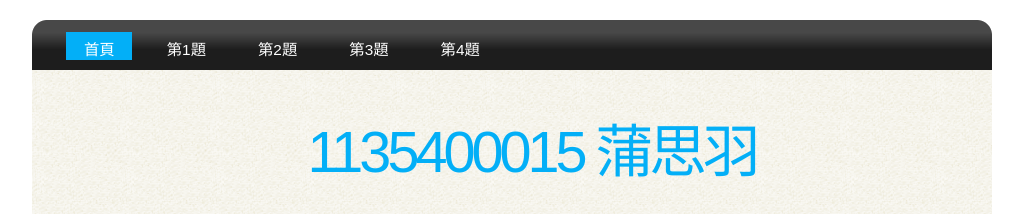
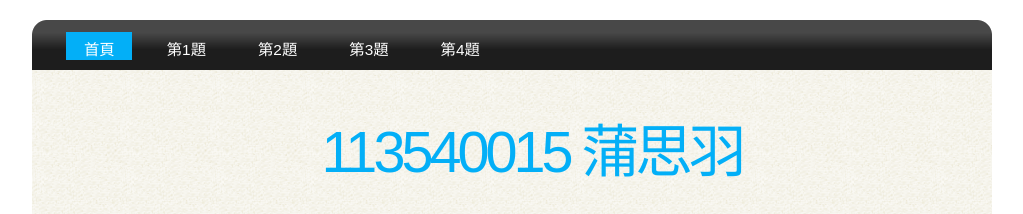
Before and after one commit to t113540015-pixel/Midterm, a plain HTML site: page index.html in a window 1280 px wide. Shown: the top 214 px of the page, without its empty margins (128-1151 px from the left). Drawn offline with Linux system fonts and the light colour scheme.

Commit message:
Add files via upload

```diff
--- a/index.html
+++ b/index.html
@@ -40,7 +40,7 @@
         </ul>
 	  </div><!--close menubar-->
       <div id="header">
-        <h1>1135400015 蒲思羽</h1>
+        <h1>113540015 蒲思羽</h1>
 	    <h2>期中考</h2>
       </div><!--close header-->
 	  <div id="banner_image">
```
Also changed, not shown: a1.html (+1 -1 lines), a2.html (+1 -1 lines), a3.html (+1 -1 lines), a4.html (+2 -1 lines).
